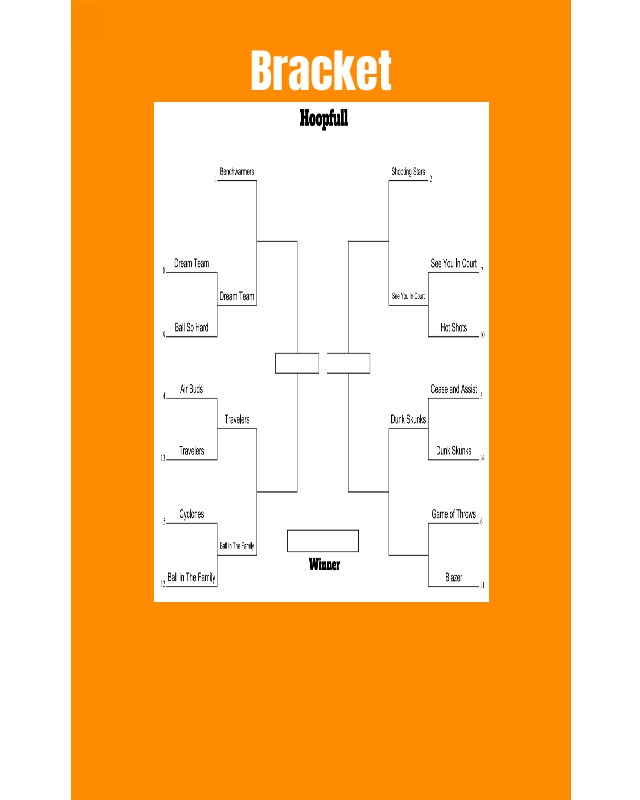
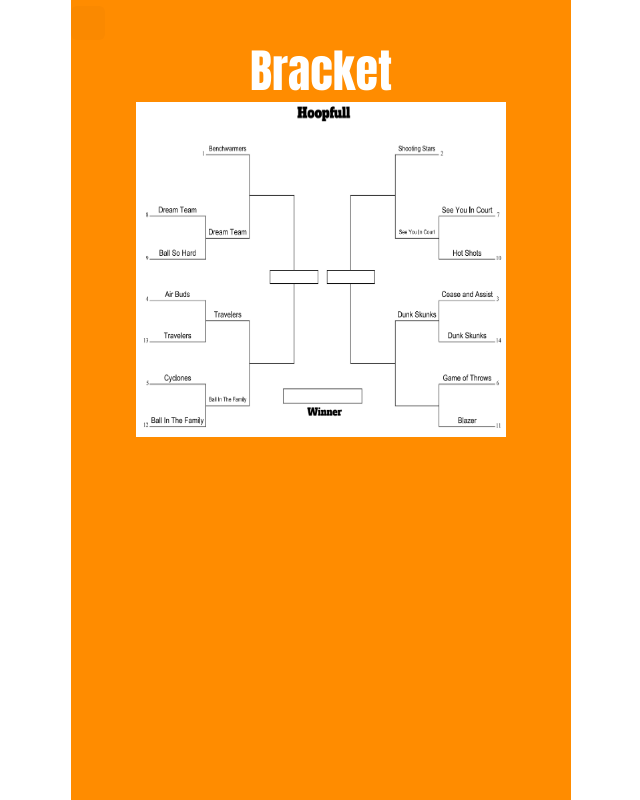
Before and after one commit to kyliemisiak/CS380ProjectHoopfull, a React (Create React App) app: page /bracket in a window 1280 px wide. Shown: the whole page, without its empty margins (319-959 px from the left). Built offline with nearby package versions, Linux system fonts and the light colour scheme; some icons are missing.

Commit message:
Fixed an error a syntax error with the vadiation.js file.

```diff
--- a/src/Bracket.js
+++ b/src/Bracket.js
@@ -6,7 +6,7 @@ function Bracket() {
       <div className="Map">
         <h1 className="title">Bracket</h1>
         <div>
-          <img src = {bracket} width={335} height={500} alt = 'flyer'/>
+          <img src = {bracket} width={370} height={335} alt = 'flyer'/>
         </div>
       </div>
     );
--- a/src/Login.js
+++ b/src/Login.js
@@ -4,6 +4,8 @@ import validation from "./validation";
 
 function Login () {
 
+    /*used
+    */
     const [username, setUsername] = useState('')
     const [password, setPassword] = useState('')
     const [playerName, setPlayerName] = useState('')
@@ -16,16 +18,12 @@ function Login () {
     const [teamIDNum, setTeamID] = useState("")
     const [team, setTeam] = useState([])
 
-    const [SignedInStatus, setSignedInStatus] = useState(false)
     const[showTeam, setShowTeam] = useState(false)
     const [showlogin, setShowLogin] = useState(true)
 
     const [values, setValues] = useState({})
 
     const [errors, setErrors] = useState({})
-
-
-    console.log({values});
 
     const add = (event) =>{
         event.preventDefault();
@@ -36,6 +34,7 @@ function Login () {
         });
         const err = validation(values);
         setErrors(err);
+        console.log(err);
         if(err.playerName === "" && err.playerID === ""){
             console.log("Executed");
             axios.post('http://localhost:8801/addPlayer', {
@@ -66,11 +65,9 @@ function Login () {
             if(res.data.message){
                 setLoginStatus(res.data.message);
                 setShowLogin(false)
-                setSignedInStatus(false);
             }else {
                 setLoginStatus("Welcome, " + res.data[0].userName + "!");
                 setTeamID(res.data[0].teamID);
-                setSignedInStatus(true);
                 setShowLogin(false);
                 setShowTeam(true);
                 setPlayerAmount(playerAmount-1)
@@ -87,7 +84,6 @@ function Login () {
     }
 
     const signedIn = () => {
-        setSignedInStatus(false);
         setShowLogin(true);
         setShowTeam(false)
         setLoginStatus("Signed out");
--- a/src/validation.js
+++ b/src/validation.js
@@ -6,7 +6,7 @@ function validation(values) {
     if(values.playerName === ""){
         error.playerName = "Should not be empty"
     }else{
-        error.email = ""
+        error.playerName = ""
     }
 
     if(values.playerID === ""){
```
